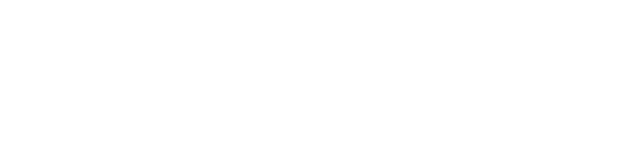
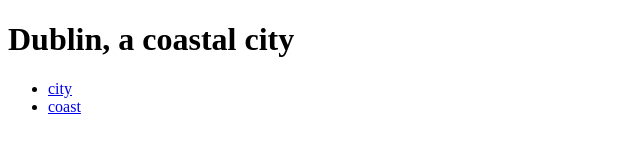
Before and after one commit to Wxrren/CI-module, a plain HTML site: page index.html in a window 1280 px wide. Shown: the whole page, without its empty margins (0-640 px from the left). Drawn offline with Linux system fonts and the light colour scheme.

Commit message:
feat: nav bar

```diff
--- a/index.html
+++ b/index.html
@@ -7,6 +7,16 @@
     <title>Document</title>
 </head>
 <body>
-
+    <h1>Dublin, a coastal city</h1>
+    <nav>
+        <ul>
+            <li>
+                <a href="index.html">city</a>
+            </li>
+            <li>
+                <a href="coast.html">coast</a>
+            </li>
+        </ul>
+    </nav>
 </body>
 </html>
```
